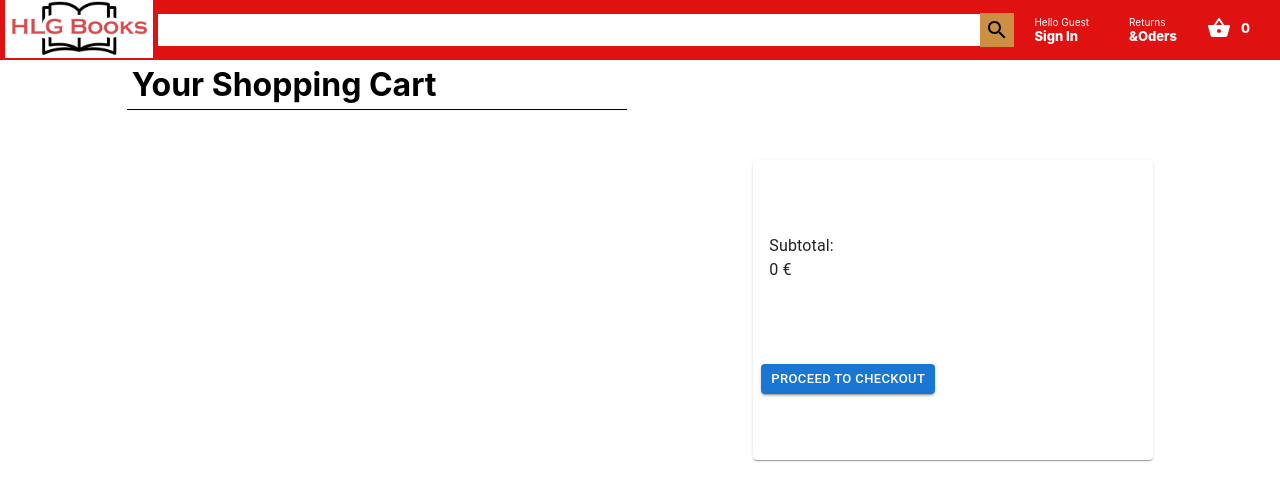
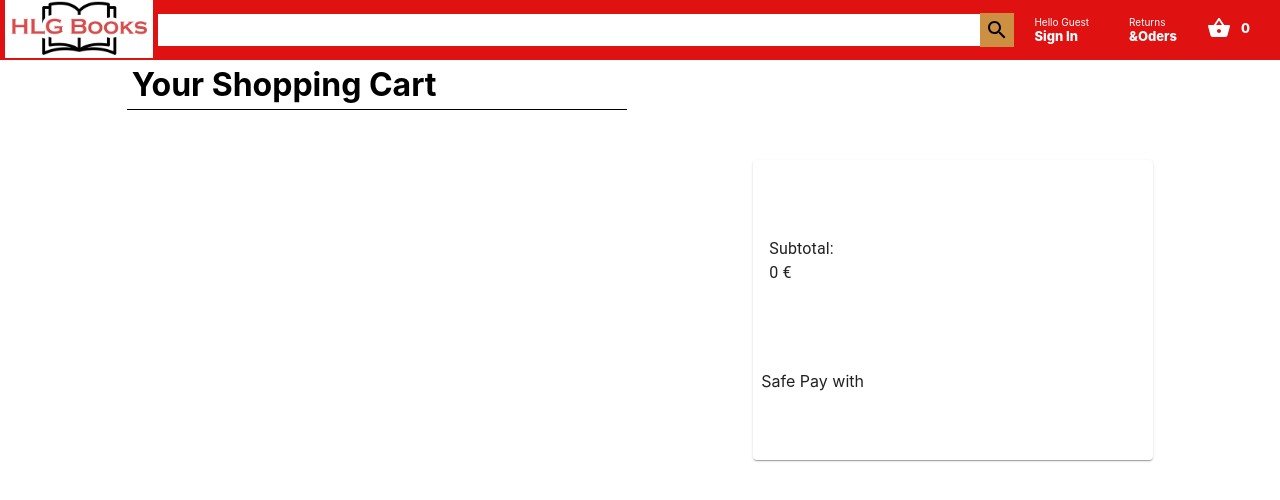
Before and after one commit to heiskane/Bookstore-Project, a React (Create React App) app in the folder react_frontend/: page /shoppingcart in a window 1280 px wide. Shown: the top 500 px of the page. Built offline with nearby package versions, Linux system fonts and the light colour scheme.

Commit message:
-subtotal sum

```diff
--- a/react_frontend/src/component/Subtotal.js
+++ b/react_frontend/src/component/Subtotal.js
@@ -8,6 +8,7 @@ import CardContent from '@mui/material/CardContent';
 import Button from '@mui/material/Button';
 import Typography from '@mui/material/Typography';
 import shoppingCart from '../reducers/shoppingCart';
+import BuyButton from './BuyButton';
 
 const Subtotal = () => {
     const shoppingcart = useSelector(state => state.shopping_cart);
@@ -30,8 +31,10 @@ const Subtotal = () => {
             </CardContent>
             {/* checkout button */}
             <CardActions>
-                <Button size="small" variant="contained" className="subtotal__checkout">Proceed to Checkout</Button>
+                <span>Safe Pay with</span>
+                <BuyButton />
             </CardActions>
+
         </Card>
 
     )
```
